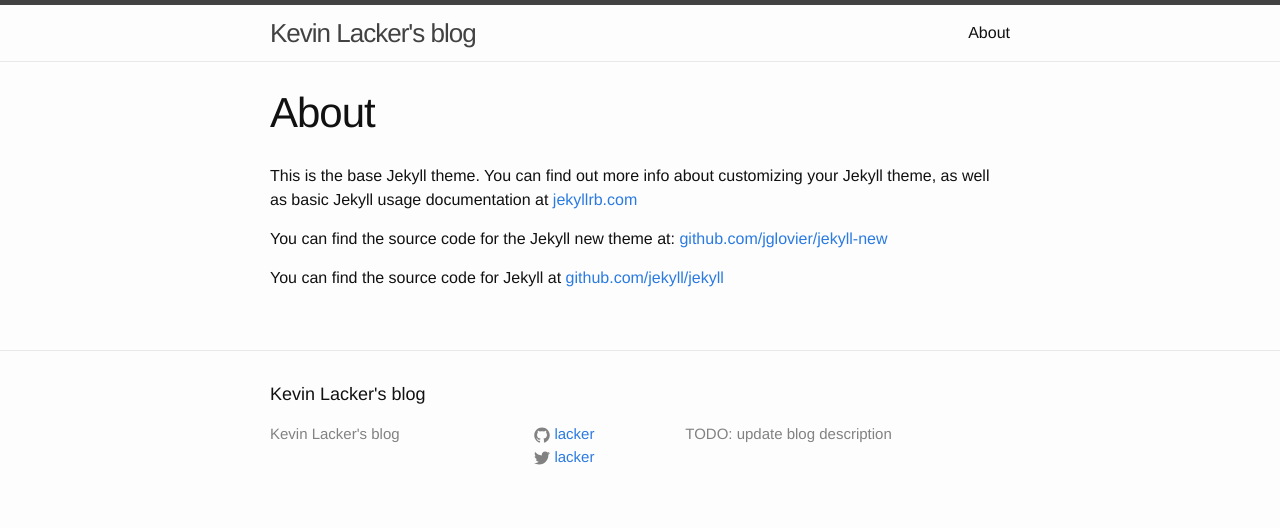
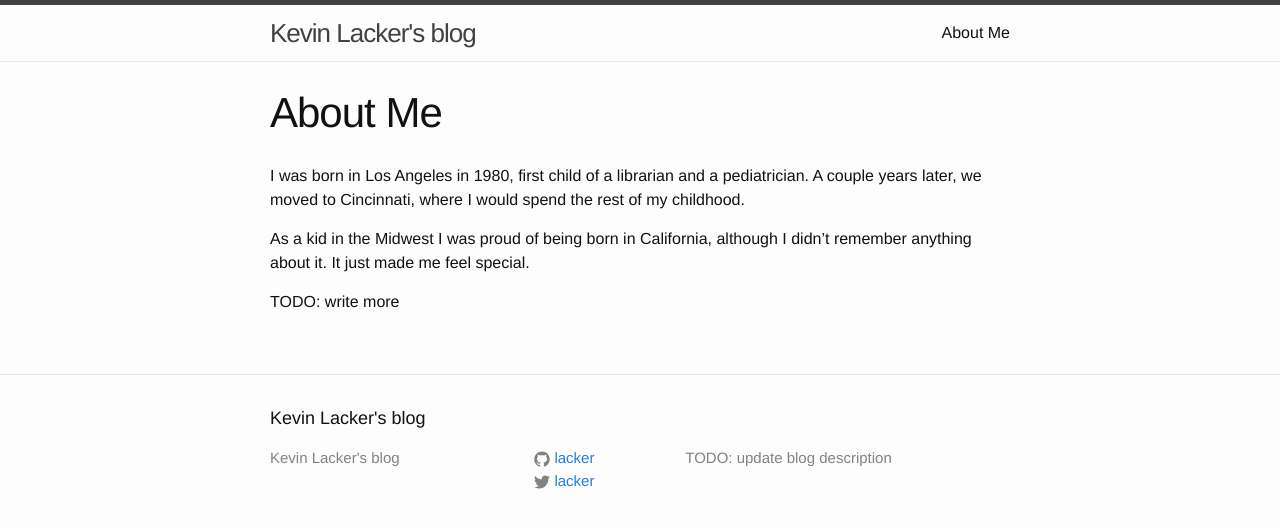
Before and after one commit to lacker/lacker.github.io, a Jekyll site: the page built from about.md, in a window 1280 px wide. Shown: the top 528 px of the page. Built offline with Jekyll 4.4.1, drawn with Linux system fonts in a browser that asks for light colours.

Commit message:
about me

```diff
--- a/about.md
+++ b/about.md
@@ -1,11 +1,15 @@
 ---
 layout: page
-title: About
+title: About Me
 permalink: /about/
 ---
 
-This is the base Jekyll theme. You can find out more info about customizing your Jekyll theme, as well as basic Jekyll usage documentation at [jekyllrb.com](http://jekyllrb.com/)
+I was born in Los Angeles in 1980, first child of a librarian and a
+pediatrician. A couple years later, we moved to Cincinnati, where I
+would spend the rest of my childhood.
 
-You can find the source code for the Jekyll new theme at: [github.com/jglovier/jekyll-new](https://github.com/jglovier/jekyll-new)
+As a kid in the Midwest I was proud of being born in California,
+although I didn't remember anything about it. It just made me feel
+special.
 
-You can find the source code for Jekyll at [github.com/jekyll/jekyll](https://github.com/jekyll/jekyll)
+TODO: write more
```
